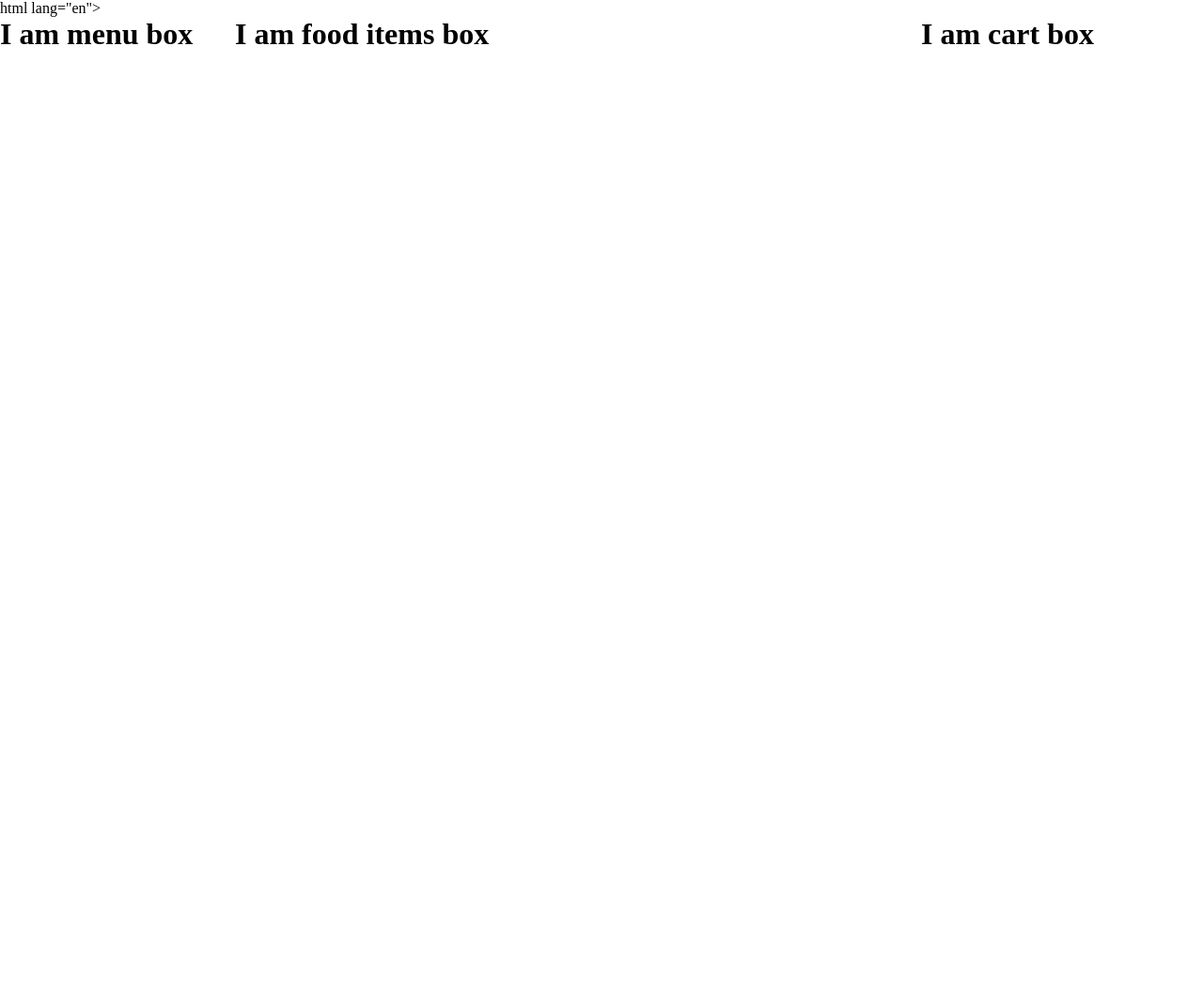
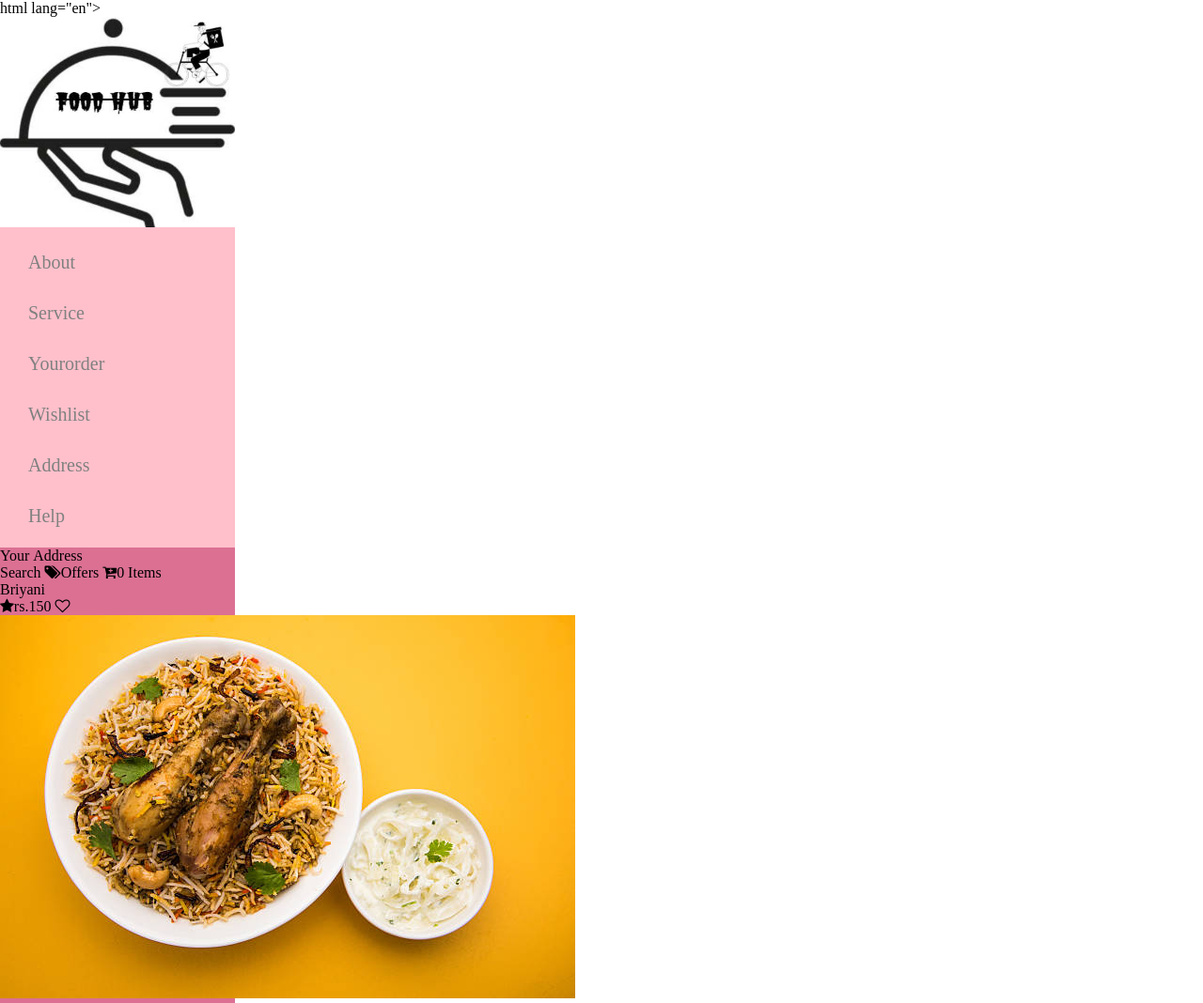
Before and after one commit to Ramya-2108/Foodhub-website, a plain HTML site: page project/index.html in a window 1280 px wide. Shown: the top 1068 px of the page at 94% size. Before the commit the page ends 800 px from the top, so only its background shows below. Drawn offline with Linux system fonts and the light colour scheme.

Commit message:
Add files via upload

```diff
--- a/project/index.css
+++ b/project/index.css
@@ -12,4 +12,35 @@ body{
 .container{
     display:grid;
     grid-template-columns:250px 1fr 300px;
+    height:100;
+    overflow:hidden;
 }
+
+/* menu design */
+#menu{
+    background: pink;
+}
+.brand-logo{
+    padding:0 30px;
+}
+.brand-logo img{
+    width:150px;
+    height:150px;
+    margin-top:-20px;
+}
+ .menu-item a{
+    display:block;
+    text-decoration:none;
+    font-size:20px;
+    padding:9px 30px;
+    margin:13px 0;
+    color:rgb(128,129,129);
+    font-weight:300;
+ }
+
+#food-container{
+    background: palevioletred;
+}
+#cart{
+    background: gainsboro;
+}
--- a/project/index.html
+++ b/project/index.html
@@ -17,10 +17,43 @@ html lang="en">
      <div id="container"
      class="container">
         <div id="menu">
-            <h1>I am menu box</h1>
+           <div class="bramd-logo">
+            <img src="/food image/image logo.png"alt="logo">
          </div>
+         <div class="menu-item">
+            <a href="#">About</a>
+            <a href="#">Service</a>
+            <a href="#">Yourorder</a>
+            <a href="#">Wishlist</a>
+            <a href="#">Address</a>
+            <a href="#">Help</a>
+         </div>
+
          <div id="food-container">
-         <h1>I am food items box</h1>
+            <div id="header">
+                <div class="add-box">
+                    <i class="fa fa-map-maker your-address">Your Address </i>
+                 </div>
+                 <div class="util">
+                    <i class="fa fa=search">Search</i>
+                    <i class="fa fa-tags">Offers</i>
+                    <i class="fa fa-cart-plus"id="cart-plus">0 Items</i>
+                 </div>
+             </div>
+             <div id="food items">
+                 <div id="briyani">
+                     <p id="category-name">Briyani</p>
+                     <div id="item-card">
+                         <div id="card-top">
+                         <i class="fa fa-star" id="rating">rs.150</i>
+                         <i class ="fa fa-heart-o add-to-cart"></i>
+                         </div>
+                         <img src="/food image/Briyani/chicken briyani.jpg"alt="">
+                         <p id="items-name">Chicken curry</p>
+                         <p id="item-price">price:rs.120</p>
+                     </div>
+                </div>
+            </div>
          </div>
          <div id="cart">
             <h1>I am cart box</h1>
```
Also changed, not shown: project/food image/image logo.png (added).
